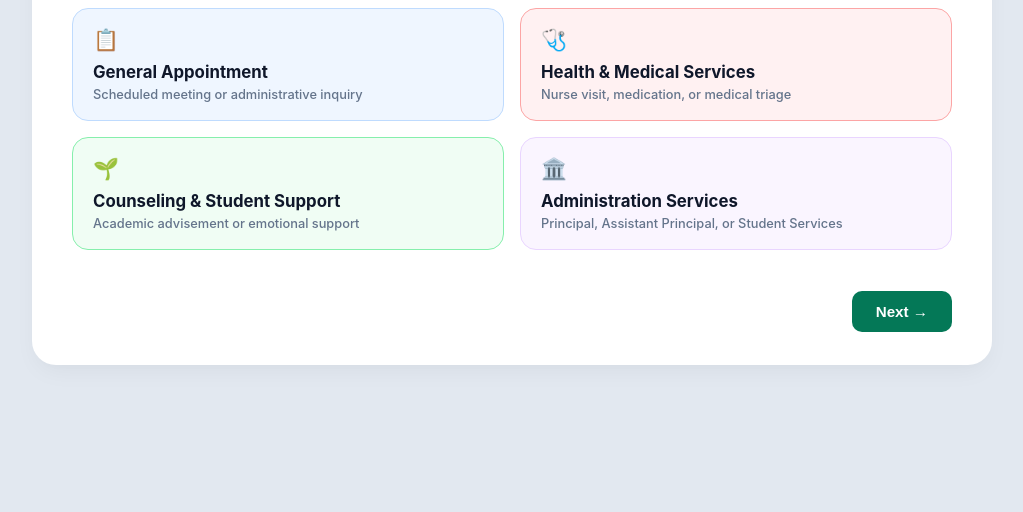
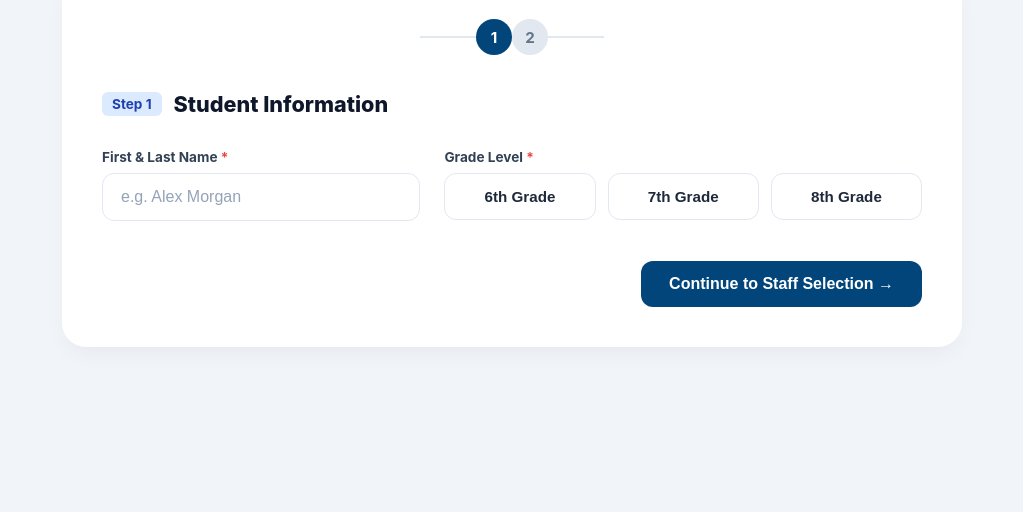
Before and after one commit to jengstrom20/Office-Sign-In-, a plain HTML site: page index.html in a window 1280 px wide. Shown: the part 288-800 px from the top of the page, without its empty margins (128-1151 px from the left). Drawn offline with Linux system fonts and the light colour scheme.

Commit message:
Update index.html

```diff
--- a/index.html
+++ b/index.html
@@ -3,7 +3,7 @@
 <head>
   <meta charset="UTF-8">
   <meta name="viewport" content="width=device-width, initial-scale=1.0">
-  <title>Check-In Kiosk</title>
+  <title>Student Sign-In Kiosk</title>
   <style>
     * {
       box-sizing: border-box;
@@ -11,41 +11,62 @@
 
     body {
       font-family: -apple-system, BlinkMacSystemFont, "Segoe UI", Roboto, Helvetica, Arial, sans-serif;
-      background-color: #e2e8f0;
+      background-color: #f1f5f9;
       margin: 0;
-      padding: 40px 20px;
+      padding: 60px 20px;
       display: flex;
+      flex-direction: column;
+      align-items: center;
       justify-content: center;
-      align-items: center;
       min-height: 100vh;
     }
 
+    /* Page Header Above Card */
+    .page-title-section {
+      text-align: center;
+      margin-bottom: 32px;
+    }
+
+    .page-title {
+      font-size: 2.2rem;
+      font-weight: 800;
+      color: #0f172a;
+      margin: 0 0 8px 0;
+    }
+
+    .page-subtitle {
+      color: #64748b;
+      font-size: 1.05rem;
+      margin: 0;
+    }
+
+    /* Main Container Card */
     .kiosk-card {
       background: #ffffff;
       border-radius: 24px;
-      padding: 32px 40px;
-      max-width: 960px;
+      padding: 40px;
+      max-width: 900px;
       width: 100%;
       box-shadow: 0 10px 25px -5px rgba(0, 0, 0, 0.05), 0 8px 10px -6px rgba(0, 0, 0, 0.01);
     }
 
-    /* Top Step Indicator Bar */
+    /* Stepper Bar */
     .step-bar {
       display: flex;
       align-items: center;
-      justify-content: space-between;
-      width: 240px;
-      margin: 0 auto 30px auto;
+      justify-content: center;
+      width: 220px;
+      margin: 0 auto 36px auto;
       position: relative;
     }
 
     .step-bar-line {
       position: absolute;
       top: 50%;
-      left: 0;
-      right: 0;
-      height: 3px;
-      background-color: #cbd5e1;
+      left: 18px;
+      right: 18px;
+      height: 2px;
+      background-color: #e2e8f0;
       z-index: 1;
       transform: translateY(-50%);
     }
@@ -54,47 +75,47 @@
       width: 36px;
       height: 36px;
       border-radius: 50%;
-      background-color: #cbd5e1;
-      color: #475569;
+      background-color: #e2e8f0;
+      color: #64748b;
       display: flex;
       align-items: center;
       justify-content: center;
       font-weight: 700;
       font-size: 0.95rem;
       z-index: 2;
-      transition: all 0.2s ease;
+      transition: all 0.25s ease;
     }
 
     .step-circle.active {
-      background-color: #0f2b5c;
+      background-color: #02457a;
       color: #ffffff;
     }
 
-    /* Header Section */
+    /* Header Section inside Card */
     .step-header {
       display: flex;
       align-items: center;
       gap: 12px;
-      margin-bottom: 24px;
+      margin-bottom: 32px;
     }
 
     .step-badge {
-      background-color: #e0e7ff;
-      color: #1e1b4b;
+      background-color: #dbeafe;
+      color: #1e40af;
       font-weight: 700;
-      font-size: 0.9rem;
+      font-size: 0.85rem;
       padding: 4px 10px;
       border-radius: 6px;
     }
 
     .step-title {
-      font-size: 1.4rem;
+      font-size: 1.35rem;
       font-weight: 800;
       color: #0f172a;
       margin: 0;
     }
 
-    /* Step Display Logic */
+    /* Panels Display */
     .step-panel {
       display: none;
     }
@@ -103,31 +124,97 @@
       display: block;
     }
 
-    /* STEP 1 GRID: STRICT 2-COLUMN LAYOUT */
-    .grid-step-1 {
-      display: grid !important;
-      grid-template-columns: repeat(2, 1fr) !important;
+    /* STEP 1 FORM LAYOUT */
+    .form-grid {
+      display: flex;
+      gap: 24px;
+      margin-bottom: 40px;
+    }
+
+    .form-group-name {
+      flex: 1.2;
+    }
+
+    .form-group-grade {
+      flex: 1.8;
+    }
+
+    .form-label {
+      display: block;
+      font-size: 0.85rem;
+      font-weight: 700;
+      color: #334155;
+      margin-bottom: 8px;
+    }
+
+    .form-label span {
+      color: #ef4444;
+    }
+
+    .text-input {
+      width: 100%;
+      padding: 14px 18px;
+      border: 1.5px solid #e2e8f0;
+      border-radius: 12px;
+      font-size: 1rem;
+      color: #0f172a;
+      outline: none;
+      transition: border-color 0.2s;
+    }
+
+    .text-input::placeholder {
+      color: #94a3b8;
+    }
+
+    .text-input:focus {
+      border-color: #02457a;
+    }
+
+    .grade-options {
+      display: flex;
+      gap: 12px;
+    }
+
+    .grade-btn {
+      flex: 1;
+      padding: 14px 12px;
+      border: 1.5px solid #e2e8f0;
+      background-color: #ffffff;
+      border-radius: 12px;
+      font-weight: 700;
+      font-size: 0.95rem;
+      color: #1e293b;
+      cursor: pointer;
+      text-align: center;
+      transition: all 0.15s ease;
+    }
+
+    .grade-btn:hover {
+      border-color: #cbd5e1;
+      background-color: #f8fafc;
+    }
+
+    .grade-btn.selected {
+      border-color: #02457a;
+      background-color: #f0f7ff;
+      color: #02457a;
+    }
+
+    /* STEP 2 3x3 GRID (9 CARDS) */
+    .grid-3x3 {
+      display: grid;
+      grid-template-columns: repeat(3, 1fr);
       gap: 16px;
       margin-bottom: 32px;
     }
 
-    /* STEP 2 GRID: STRICT 3-COLUMN LAYOUT (3x3 FOR 9 CARDS) */
-    .grid-step-2 {
-      display: grid !important;
-      grid-template-columns: repeat(3, 1fr) !important;
-      gap: 16px;
-      margin-bottom: 32px;
-    }
-
-    /* Option Card Base Styles */
     .card {
       border-radius: 16px;
-      padding: 18px 20px;
+      padding: 18px;
       display: flex;
       flex-direction: column;
-      justify-content: flex-start;
       cursor: pointer;
-      transition: transform 0.15s ease, box-shadow 0.15s ease, border-color 0.15s ease;
+      transition: transform 0.15s ease, box-shadow 0.15s ease;
       min-height: 100px;
       user-select: none;
     }
@@ -139,20 +226,19 @@
 
     .card.selected {
       border-width: 2.5px !important;
-      box-shadow: 0 0 0 3px rgba(15, 43, 92, 0.2);
+      box-shadow: 0 0 0 3px rgba(2, 69, 122, 0.2);
     }
 
     .card-icon {
       font-size: 1.3rem;
-      margin-bottom: 10px;
+      margin-bottom: 8px;
     }
 
     .card-title {
       font-weight: 700;
-      font-size: 1.05rem;
+      font-size: 1rem;
       color: #0f172a;
       margin-bottom: 4px;
-      line-height: 1.25;
     }
 
     .card-subtitle {
@@ -161,7 +247,7 @@
       font-weight: 500;
     }
 
-    /* Theme Color Schemes */
+    /* Theme Color Variants for Staff */
     .theme-yellow { background-color: #fefce8; border: 1.5px solid #fef08a; }
     .theme-green  { background-color: #f0fdf4; border: 1.5px solid #86efac; }
     .theme-blue   { background-color: #eff6ff; border: 1.5px solid #bfdbfe; }
@@ -169,108 +255,104 @@
     .theme-teal   { background-color: #f0fdfa; border: 1.5px solid #99f6e4; }
     .theme-red    { background-color: #fff1f2; border: 1.5px solid #fca5a5; }
 
-    /* Footer Controls */
+    /* Footer Action Buttons */
     .footer-actions {
       display: flex;
-      justify-content: space-between;
+      justify-content: flex-end;
       align-items: center;
-      padding-top: 8px;
     }
 
-    .btn {
-      padding: 12px 24px;
-      border-radius: 10px;
+    .btn-primary {
+      background-color: #02457a;
+      color: #ffffff;
+      padding: 14px 28px;
+      border-radius: 12px;
       font-weight: 700;
-      font-size: 0.95rem;
+      font-size: 1rem;
+      border: none;
       cursor: pointer;
-      border: none;
-      transition: opacity 0.15s ease;
+      display: flex;
+      align-items: center;
+      gap: 10px;
+      transition: background-color 0.15s ease;
     }
 
-    .btn:hover {
-      opacity: 0.9;
+    .btn-primary:hover {
+      background-color: #01335a;
     }
 
-    .btn-back {
+    .btn-secondary {
       background-color: #ffffff;
+      color: #475569;
       border: 1.5px solid #cbd5e1;
-      color: #334155;
+      padding: 14px 24px;
+      border-radius: 12px;
+      font-weight: 700;
+      font-size: 1rem;
+      cursor: pointer;
+      margin-right: auto;
     }
 
-    .btn-next, .btn-submit {
-      background-color: #047857;
-      color: #ffffff;
-      display: flex;
-      align-items: center;
-      gap: 8px;
-    }
-
-    .btn-hidden {
-      visibility: hidden;
+    .btn-secondary:hover {
+      background-color: #f8fafc;
     }
   </style>
 </head>
 <body>
 
+  <!-- Top Title Area -->
+  <div class="page-title-section">
+    <h1 class="page-title">Welcome! Please Sign In</h1>
+    <p class="page-subtitle">Enter your details and select who you are here to see.</p>
+  </div>
+
   <div class="kiosk-card">
 
-    <!-- Top Step Progress Indicator -->
+    <!-- Step Progress Indicator Bar -->
     <div class="step-bar">
       <div class="step-bar-line"></div>
       <div id="circle-step-1" class="step-circle active">1</div>
       <div id="circle-step-2" class="step-circle">2</div>
     </div>
 
-    <!-- STEP 1 PANEL (2x2 Layout, 4 Options) -->
+    <!-- STEP 1: Student Information -->
     <div id="step-1" class="step-panel active">
       <div class="step-header">
         <span class="step-badge">Step 1</span>
-        <h2 class="step-title">What is the purpose of your visit?</h2>
+        <h2 class="step-title">Student Information</h2>
       </div>
 
-      <div class="grid-step-1">
-        <div class="card theme-blue" onclick="selectCard(this)">
-          <div class="card-icon">📋</div>
-          <div>
-            <div class="card-title">General Appointment</div>
-            <div class="card-subtitle">Scheduled meeting or administrative inquiry</div>
-          </div>
+      <div class="form-grid">
+        <div class="form-group-name">
+          <label class="form-label">First & Last Name <span>*</span></label>
+          <input type="text" class="text-input" placeholder="e.g. Alex Morgan" id="student-name" />
         </div>
 
-        <div class="card theme-red" onclick="selectCard(this)">
-          <div class="card-icon">🩺</div>
-          <div>
-            <div class="card-title">Health & Medical Services</div>
-            <div class="card-subtitle">Nurse visit, medication, or medical triage</div>
-          </div>
-        </div>
-
-        <div class="card theme-green" onclick="selectCard(this)">
-          <div class="card-icon">🌱</div>
-          <div>
-            <div class="card-title">Counseling & Student Support</div>
-            <div class="card-subtitle">Academic advisement or emotional support</div>
-          </div>
-        </div>
-
-        <div class="card theme-purple" onclick="selectCard(this)">
-          <div class="card-icon">🏛️</div>
-          <div>
-            <div class="card-title">Administration Services</div>
-            <div class="card-subtitle">Principal, Assistant Principal, or Student Services</div>
+        <div class="form-group-grade">
+          <label class="form-label">Grade Level <span>*</span></label>
+          <div class="grade-options">
+            <button type="button" class="grade-btn" onclick="selectGrade(this)">6th Grade</button>
+            <button type="button" class="grade-btn" onclick="selectGrade(this)">7th Grade</button>
+            <button type="button" class="grade-btn" onclick="selectGrade(this)">8th Grade</button>
           </div>
         </div>
       </div>
+
+      <div class="footer-actions">
+        <button class="btn-primary" onclick="goToStep(2)">
+          Continue to Staff Selection &rarr;
+        </button>
+      </div>
     </div>
 
-    <!-- STEP 2 PANEL (3x3 Layout, 9 Options Including Nurse) -->
+    <!-- STEP 2: Staff Selection (3x3 Grid with 9 Options) -->
     <div id="step-2" class="step-panel">
       <div class="step-header">
         <span class="step-badge">Step 2</span>
         <h2 class="step-title">Who are you here to see?</h2>
       </div>
 
-      <div class="grid-step-2">
+      <div class="grid-3x3">
         <!-- Row 1 -->
         <div class="card theme-yellow" onclick="selectCard(this)">
           <div class="card-icon">🏛️</div>
@@ -346,13 +428,11 @@
           </div>
         </div>
       </div>
-    </div>
 
-    <!-- Navigation Footer Controls -->
-    <div class="footer-actions">
-      <button id="btn-back" class="btn btn-back btn-hidden" onclick="goToStep(1)">&larr; Back</button>
-      <button id="btn-next" class="btn btn-next" onclick="goToStep(2)">Next &rarr;</button>
-      <button id="btn-submit" class="btn btn-submit" style="display: none;" onclick="submitCheckIn()">Submit Check-In &#10003;</button>
+      <div class="footer-actions">
+        <button class="btn-secondary" onclick="goToStep(1)">&larr; Back to Student Info</button>
+        <button class="btn-primary" onclick="submitCheckIn()">Submit Check-In &#10003;</button>
+      </div>
     </div>
 
   </div>
@@ -364,26 +444,17 @@
 
       document.getElementById('circle-step-1').classList.add('active');
       document.getElementById('circle-step-2').classList.toggle('active', stepNumber === 2);
+    }
 
-      const backBtn = document.getElementById('btn-back');
-      const nextBtn = document.getElementById('btn-next');
-      const submitBtn = document.getElementById('btn-submit');
-
-      if (stepNumber === 1) {
-        backBtn.classList.add('btn-hidden');
-        nextBtn.style.display = 'flex';
-        submitBtn.style.display = 'none';
-      } else {
-        backBtn.classList.remove('btn-hidden');
-        nextBtn.style.display = 'none';
-        submitBtn.style.display = 'flex';
-      }
+    function selectGrade(btn) {
+      const parent = btn.parentElement;
+      parent.querySelectorAll('.grade-btn').forEach(b => b.classList.remove('selected'));
+      btn.classList.add('selected');
     }
 
     function selectCard(cardElement) {
       const parentGrid = cardElement.parentElement;
-      const cards = parentGrid.querySelectorAll('.card');
-      cards.forEach(c => c.classList.remove('selected'));
+      parentGrid.querySelectorAll('.card').forEach(c => c.classList.remove('selected'));
       cardElement.classList.add('selected');
     }
 
```
